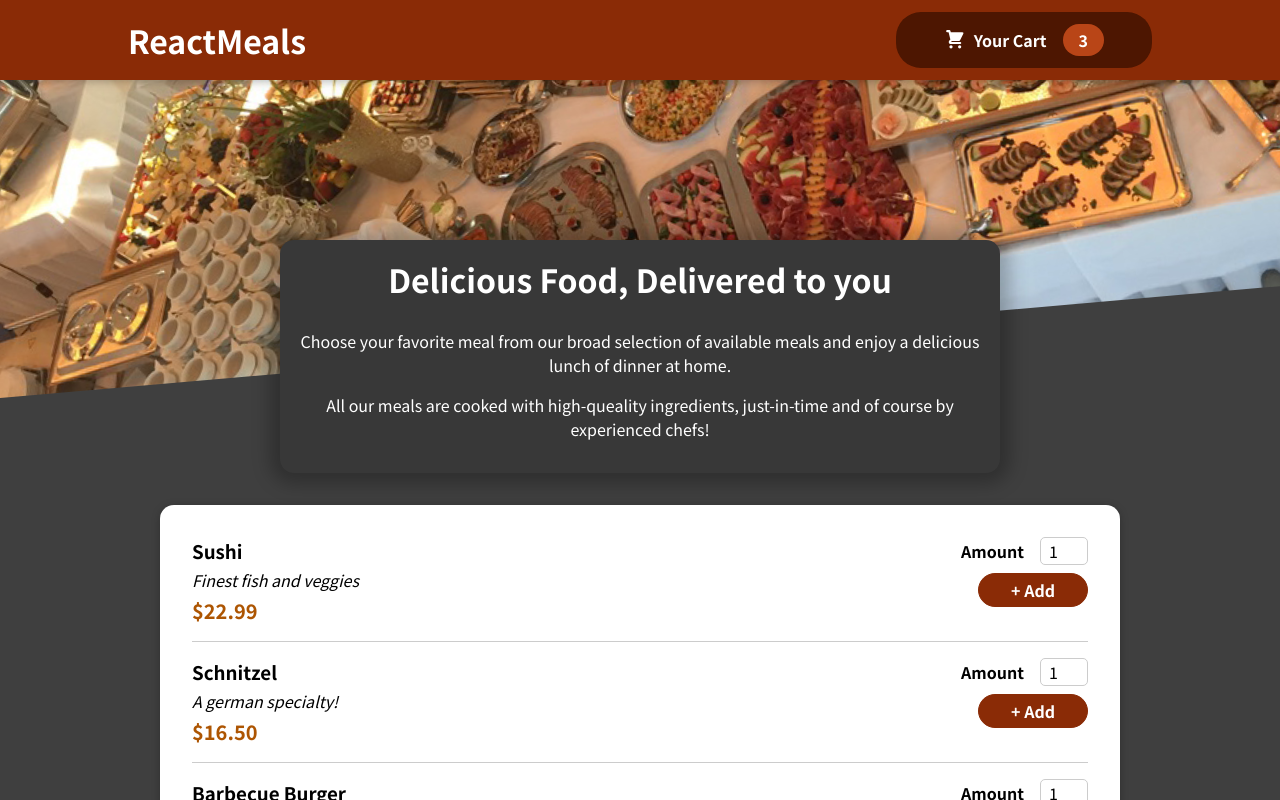
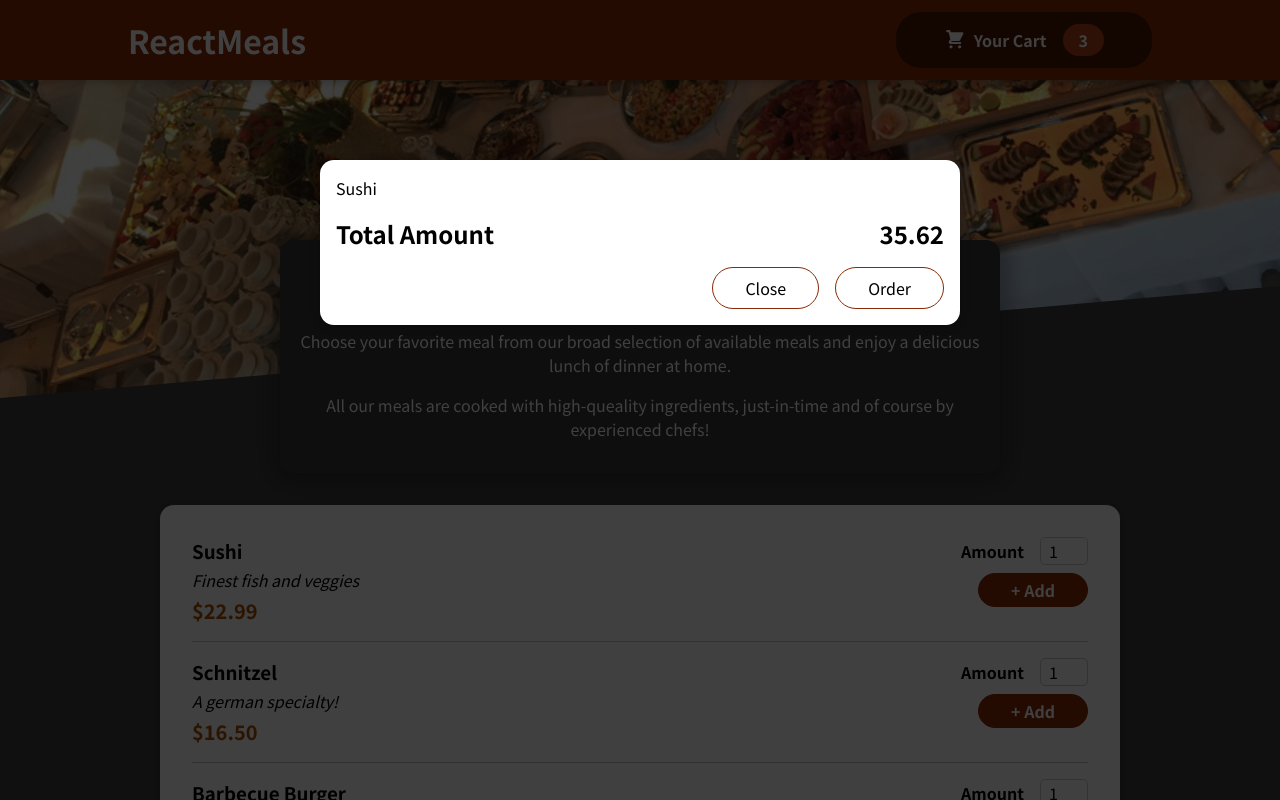
Before and after one commit to JoseIgnacioTapia/food-order-app, a React (Create React App) app: page / in a window 1280 px wide. Shown: the top 800 px of the page. Built offline with nearby package versions, Linux system fonts and the light colour scheme.

Commit message:
Implementing Modal

```diff
--- a/public/index.html
+++ b/public/index.html
@@ -28,6 +28,7 @@
   </head>
   <body>
     <noscript>You need to enable JavaScript to run this app.</noscript>
+    <div id="overlays"></div>
     <div id="root"></div>
     <!--
       This HTML file is a template.
--- a/src/App.js
+++ b/src/App.js
@@ -1,10 +1,12 @@
 import { Fragment } from 'react';
+import Cart from './components/Cart/Cart';
 import Header from './components/Layout/Header';
 import Meals from './components/Meals/Meals';
 
 function App() {
   return (
     <Fragment>
+      <Cart />
       <Header />
       <Meals />
     </Fragment>
--- a/src/components/Cart/Cart.js
+++ b/src/components/Cart/Cart.js
@@ -1,16 +1,17 @@
-import classes from './Cart.modules.css';
+import Modal from '../UI/Modal';
+import classes from './Cart.module.css';
 
 const cartItems = (
   <ul className={classes['cart-items']}>
     {[{ id: 'c1', name: 'Sushi', amount: 2, price: 12.99 }].map(item => (
-      <li>item.name</li>
+      <li>{item.name}</li>
     ))}
   </ul>
 );
 
 const Cart = props => {
   return (
-    <div>
+    <Modal>
       {cartItems}
       <div className={classes.total}>
         <span>Total Amount</span>
@@ -20,7 +21,7 @@
         <button className={classes['button--alt ']}>Close</button>
         <button>Order</button>
       </div>
-    </div>
+    </Modal>
   );
 };
 
--- /dev/null
+++ b/src/components/UI/Modal.js
@@ -0,0 +1,31 @@
+import { Fragment } from 'react';
+import ReactDom from 'react-dom';
+import classes from './Modal.module.css';
+
+const Backdrop = props => {
+  return <div className={classes.backdrop} />;
+};
+
+const ModalOverLay = props => {
+  return (
+    <div className={classes.modal}>
+      <div className={classes.content}>{props.children}</div>
+    </div>
+  );
+};
+
+const portalElement = document.getElementById('overlays');
+
+const Modal = props => {
+  return (
+    <Fragment>
+      {ReactDom.createPortal(<Backdrop />, portalElement)}
+      {ReactDom.createPortal(
+        <ModalOverLay>{props.children}</ModalOverLay>,
+        portalElement
+      )}
+    </Fragment>
+  );
+};
+
+export default Modal;
--- /dev/null
+++ b/src/components/UI/Modal.module.css
@@ -0,0 +1,40 @@
+.backdrop {
+  position: fixed;
+  top: 0;
+  left: 0;
+  width: 100%;
+  height: 100vh;
+  z-index: 20;
+  background-color: rgba(0, 0, 0, 0.75);
+}
+
+.modal {
+  position: fixed;
+  top: 20vh;
+  left: 5%;
+  width: 90%;
+  background-color: white;
+  padding: 1rem;
+  border-radius: 14px;
+  box-shadow: 0 2px 8px rgba(0, 0, 0, 0.25);
+  z-index: 30;
+  animation: slide-down 300ms ease-out forwards;
+}
+
+@media (min-width: 768px) {
+  .modal {
+    width: 40rem;
+    left: calc(50% - 20rem);
+  }
+}
+
+@keyframes slide-down {
+  from {
+    opacity: 0;
+    transform: translateY(-3rem);
+  }
+  to {
+    opacity: 1;
+    transform: translateY(0);
+  }
+}
```
